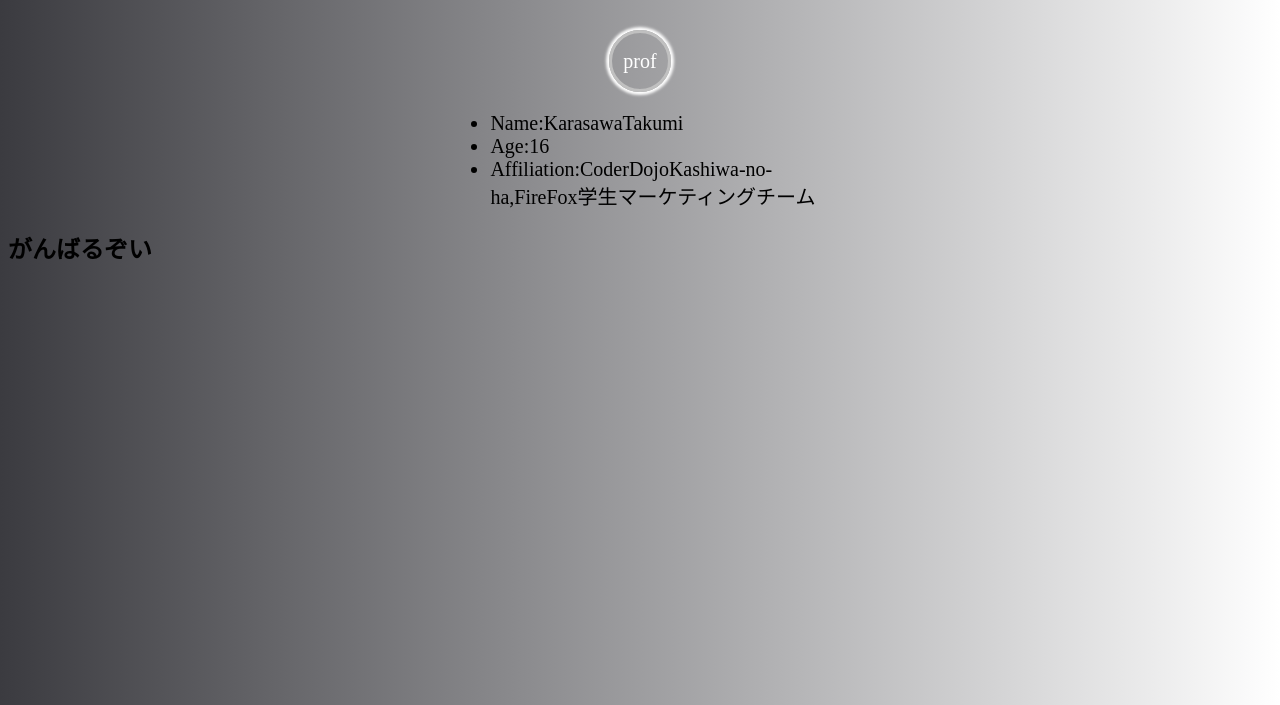
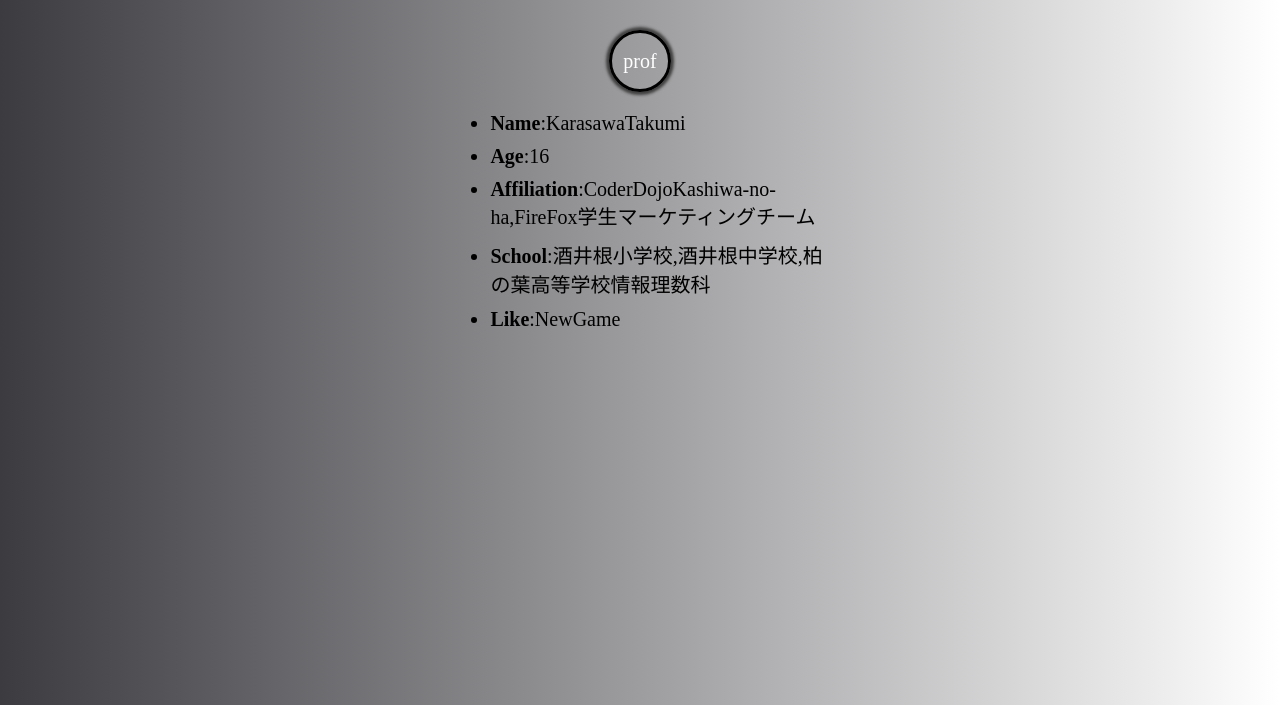
Before and after one commit to KarasawaTakumi0621/KarasawaTakumi0621.github.io, a plain HTML site: page index.html in a window 1280 px wide. Shown: the part 95-800 px from the top of the page. Drawn offline with Linux system fonts and the light colour scheme; a web font is replaced by a local one.

Commit message:
がんばるぞい

```diff
--- a/index.html
+++ b/index.html
@@ -13,12 +13,13 @@
 		<br>
 	</div>
 			<div class="volvox">
-				<ul>
-					<li>Name:KarasawaTakumi</li>
-					<li>Age:16</li>
-					<li>Affiliation:CoderDojoKashiwa-no-ha,FireFox学生マーケティングチーム</li>
+				<ul class="margin">
+					<li><b>Name</b>:KarasawaTakumi</li>
+					<li><b>Age</b>:16</li>
+					<li><b>Affiliation</b>:CoderDojoKashiwa-no-ha,FireFox学生マーケティングチーム</li>
+					<li><b>School</b>:酒井根小学校,酒井根中学校,柏の葉高等学校情報理数科</li>
+					<li><b>Like</b>:NewGame</li>
 				</ul>
 			</div>
-		<h2>がんばるぞい</h2>
 </body>
 </html>
--- a/style.css
+++ b/style.css
@@ -22,11 +22,15 @@ h1{
   -ms-border-radius: 50%;
   font-size: 20px;
   color: #FFFFFF;
-  border: 3px solid #C0C0C0;
+  /*border: 3px solid #C0C0C0;*/
+  border: 3px solid #000000;
   padding: 3px;
-  box-shadow: 0px 0px 3px 3px #FFFFFF;
+  box-shadow: 0px 0px 3px 3px #3F3F3F;
+  -moz-box-shadow: 0px 0px 3px 3px #3F3F3F;
+  -webkit-box-shadow:0px 0px 3px 3px #3F3F3F;
+  /*box-shadow: 0px 0px 3px 3px #FFFFFF;
   -moz-box-shadow: 0px 0px 3px 3px #FFFFFF
-  -webkit-box-shadow:0px 0px 3px 3px #FFFFFF;
+  -webkit-box-shadow:0px 0px 3px 3px #FFFFFF;*/
 }
 #circle p{
   position: relative;
@@ -40,3 +44,6 @@ h1{
   width: 30%;
   height: 50%;
 }
+ul.margin li{
+  margin-bottom: 10px;
+}
```
